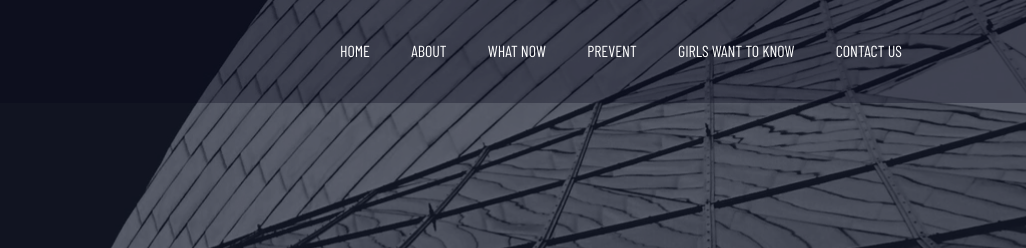
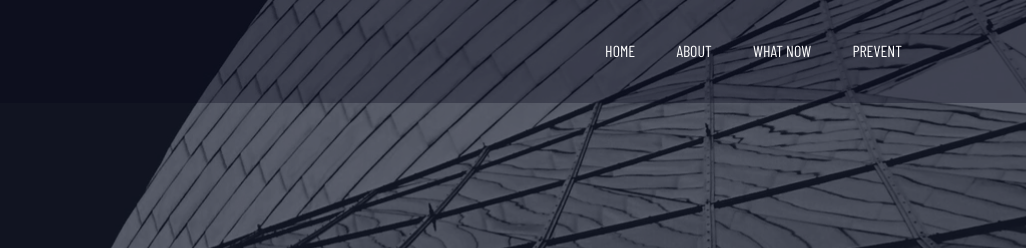
Before and after one commit to xulianxin1124/wuhanvirus, a plain HTML site: page work.html in a window 1280 px wide. Shown: the top 248 px of the page, 254-1280 px from the left. Drawn offline with nearby package versions, Linux system fonts and the light colour scheme; a web font is replaced by a local one.

Commit message:
Update work.html

```diff
--- a/work.html
+++ b/work.html
@@ -53,8 +53,7 @@
                                     <li><a href="about.html">About</a></li>
                                     <li><a href="services.html">What Now</a></li>
                                     <li><a href="work.html">Prevent</a></li>
-                                    <li><a href="blog.html">Girls Want To Know</a></li>
-                                    <li><a href="contact.html">Contact Us</a></li>
+
                                 </ul>
                             </nav>
                         </div>
```
